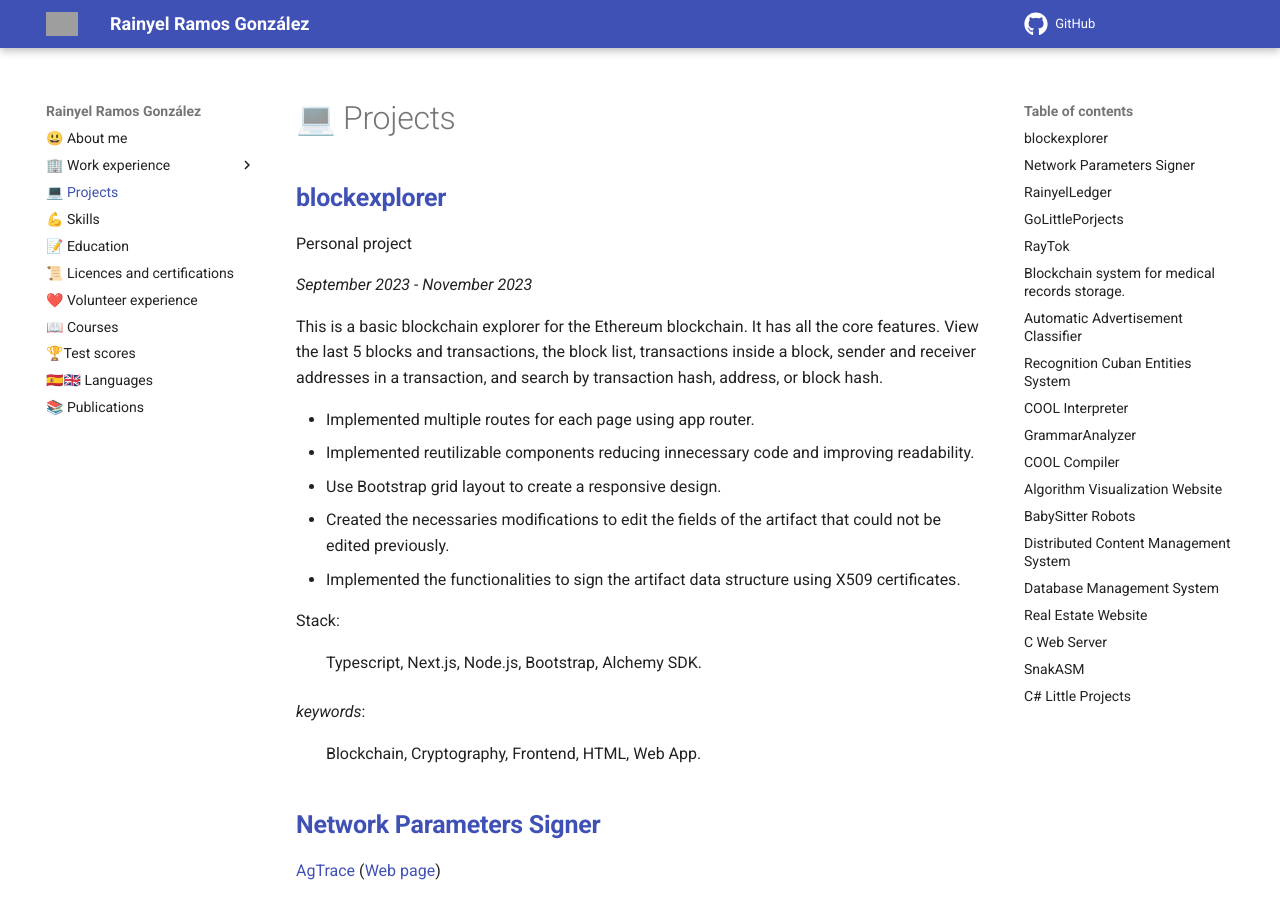
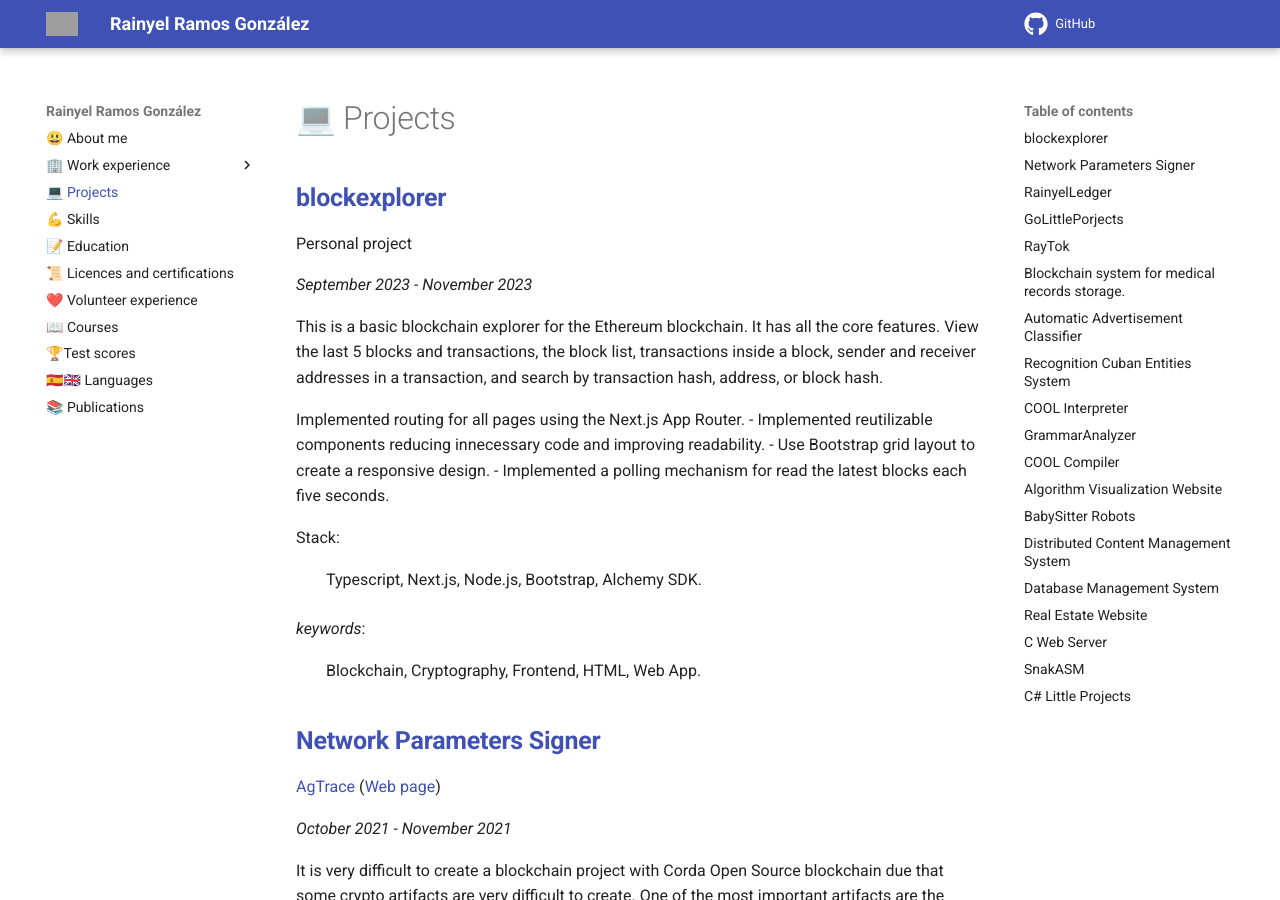
Before and after one commit to rayniel95/rayniel95.github.io, an MkDocs documentation site: the page built from docs/projects/projects.md, in a window 1280 px wide and 900 px high. Built offline with MkDocs 1.6.1 and Material for MkDocs 9.7.7, drawn with Linux system fonts in a browser that asks for light colours; grey boxes are pictures that could not be loaded.

Commit message:
docs(projects): update blockexplorer project description
Refine feature descriptions, remove outdated implementation notes, and add polling mechanism details for the blockchain explorer documentation.

```diff
--- a/docs/projects/projects.md
+++ b/docs/projects/projects.md
@@ -6,11 +6,10 @@ Personal project
 
 This is a basic blockchain explorer for the Ethereum blockchain. It has all the core features. View the last 5 blocks and transactions, the block list, transactions inside a block, sender and receiver addresses in a transaction, and search by transaction hash, address, or block hash.
 
-- Implemented multiple routes for each page using app router.
+ Implemented routing for all pages using the Next.js App Router.
 - Implemented reutilizable components reducing innecessary code and improving readability.
 - Use Bootstrap grid layout to create a responsive design.
-- Created the necessaries modifications to edit the fields of the artifact that could not be edited previously.
-- Implemented the functionalities to sign the artifact data structure using X509 certificates.
+- Implemented a polling mechanism for read the latest blocks each five seconds.
 
 Stack:
 : Typescript, Next.js, Node.js, Bootstrap, Alchemy SDK.
```
